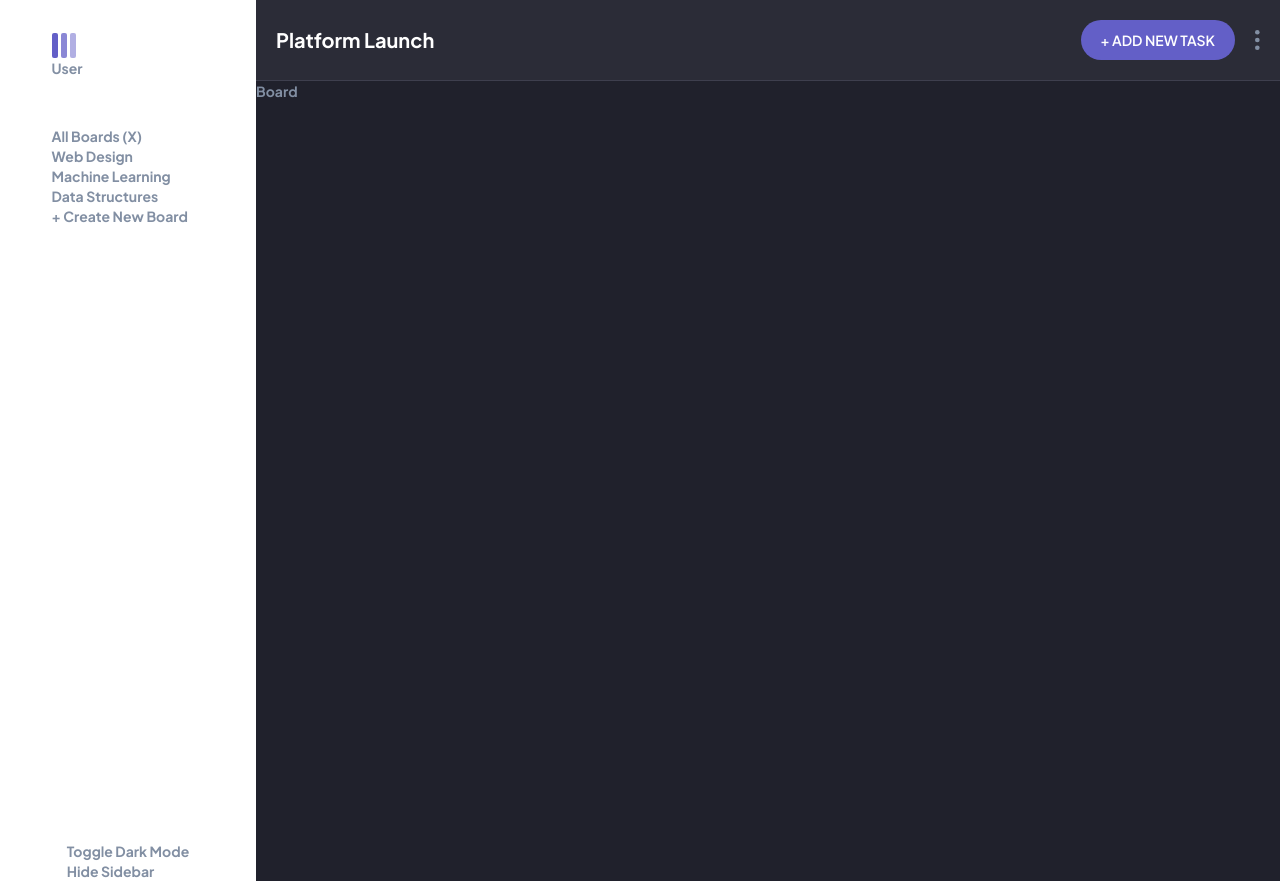
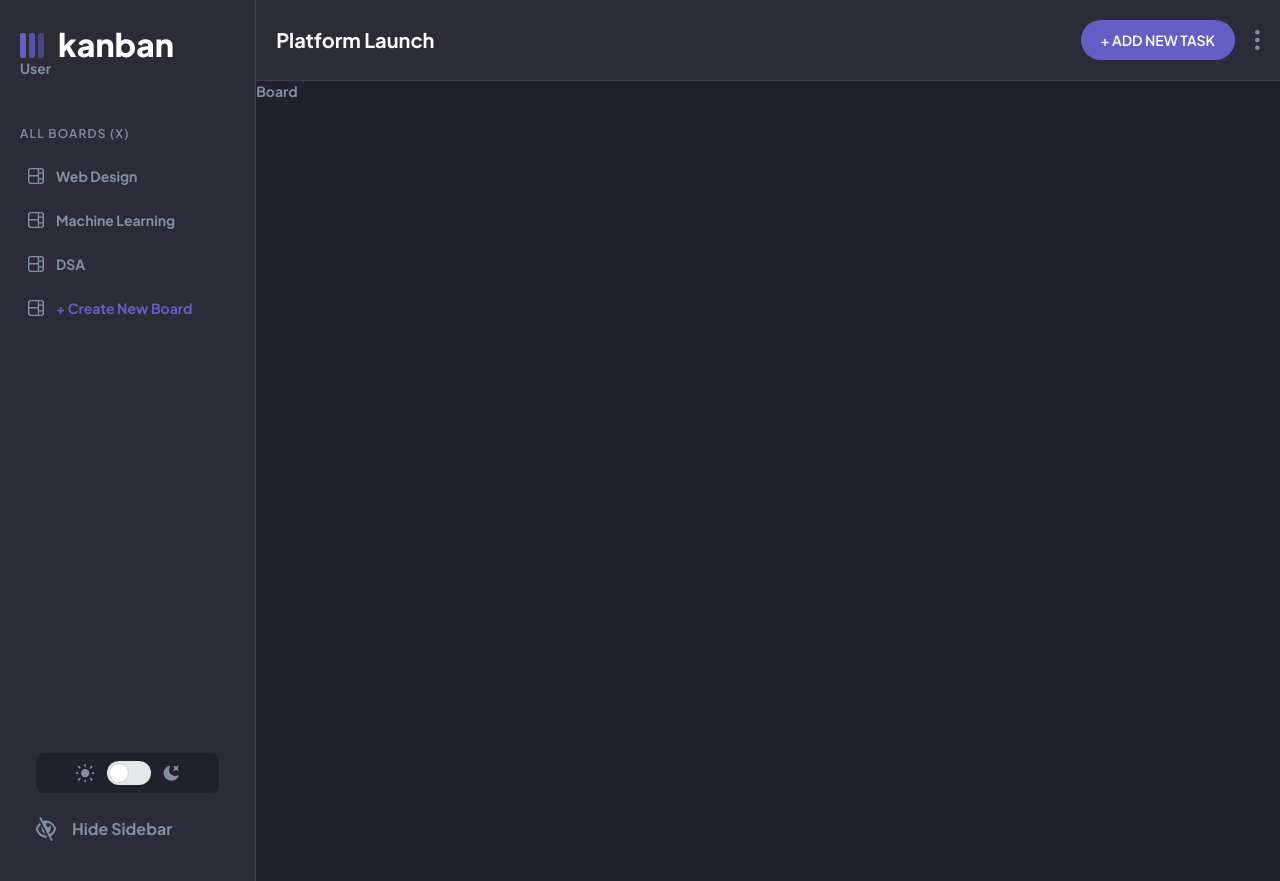
Before and after one commit to swarajzz/Kanban, a Next.js app: page / in a window 1280 px wide. Built offline with nearby package versions, Linux system fonts and the light colour scheme.

Commit message:
sidebar styling

```diff
--- a/app/_components/Sidebar.tsx
+++ b/app/_components/Sidebar.tsx
@@ -1,27 +1,61 @@
 import React from "react";
 import logo from "@/public/logo-light.svg";
 import Image from "next/image";
+import boardIcon from "@/public/icon-board.svg";
+import lightIcon from "@/public/icon-light-theme.svg";
+import darkIcon from "@/public/icon-dark-theme.svg";
+import hideSidebar from "@/public/icon-hide-sidebar.svg";
 
 function Sidebar() {
   return (
-    <section className="flex min-h-screen w-80 flex-col items-center justify-between justify-items-center bg-background-dark">
-      <div>
+    <section className="bg-background-dark flex w-80 flex-col items-center justify-between justify-items-center border-r border-primary-400 bg-primary-500">
+      <div className="w-full px-5">
         <Image src={logo} alt="logo" className="mt-8" />
         <span>User</span>
 
-        <div className="mt-12">
-          <h2 className="text-heading-l text-text-metallic-grey">All Boards (X)</h2>
-          <ul>
-            <li>Web Design</li>
-            <li>Machine Learning</li>
-            <li>Data Structures</li>
+        <div className="mt-12 flex flex-col gap-4">
+          <h2 className="mb-2 text-xs font-semibold uppercase tracking-widest">
+            All Boards (X)
+          </h2>
+          <ul className="ml-2 flex flex-col gap-6">
+            <li className="flex items-center gap-3">
+              <Image src={boardIcon} alt="Board Icon" /> <span>Web Design</span>
+            </li>
+            <li className="flex items-center gap-3">
+              <Image src={boardIcon} alt="Board Icon" />{" "}
+              <span>Machine Learning</span>
+            </li>
+            <li className="flex items-center gap-3">
+              <Image src={boardIcon} alt="Board Icon" /> <span>DSA</span>
+            </li>
+            <li className="flex items-center gap-3 text-accent-200">
+              <Image src={boardIcon} alt="Board Icon" />{" "}
+              <span>+ Create New Board</span>
+            </li>
           </ul>
-          <div>+ Create New Board</div>
+          {/* <div>+ Create New Board</div> */}
         </div>
       </div>
-      <div>
-        <div>Toggle Dark Mode</div>
-        <div>Hide Sidebar</div>
+      <div className="flex flex-col gap-6">
+        <div className="flex items-center justify-center gap-3 rounded-lg bg-primary-600 px-10 py-2">
+          <div>
+            <Image src={lightIcon} alt="logo" />
+          </div>
+
+          <label className="cursor-pointer">
+            <input type="checkbox" value="" className="peer sr-only" />
+            <div className="peer relative h-6 w-11 rounded-full bg-gray-200 after:absolute after:start-[2px] after:top-[2px] after:h-5 after:w-5 after:rounded-full after:border after:border-gray-300 after:bg-white after:transition-all after:content-[''] peer-checked:bg-blue-600 peer-checked:after:translate-x-full peer-checked:after:border-white peer-focus:outline-none peer-focus:ring-4 peer-focus:ring-blue-300 rtl:peer-checked:after:-translate-x-full dark:border-gray-600 dark:bg-gray-700 dark:peer-focus:ring-blue-800"></div>
+            {/* <span className="ms-3 text-sm font-medium text-gray-900 dark:text-gray-300"></span> */}
+          </label>
+
+          <div>
+            <Image src={darkIcon} alt="logo" />
+          </div>
+        </div>
+        <div className="mb-10 flex gap-4">
+          <Image src={hideSidebar} alt="Hide eye icon" width={20} height={20} />
+          <span className="text-base">Hide Sidebar</span>
+        </div>
       </div>
     </section>
   );
```
